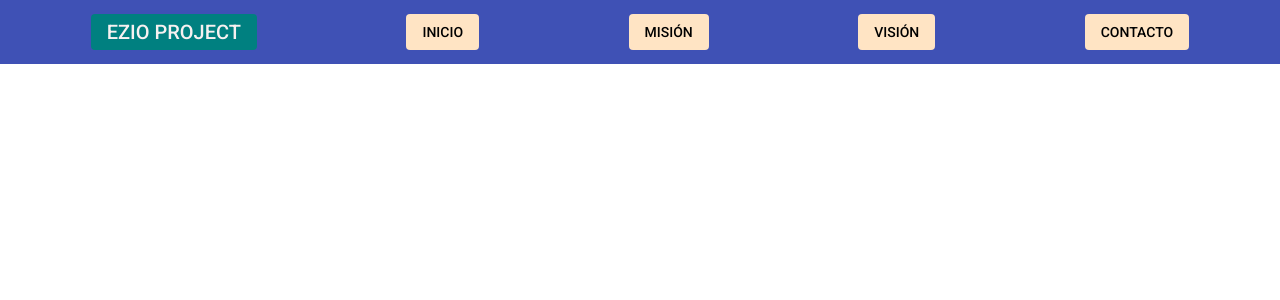
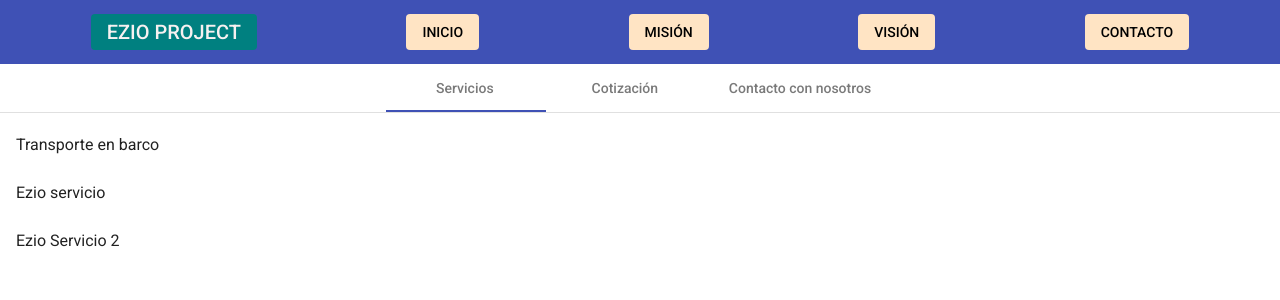
Before and after one commit to RDKardo/EzioProject, an Angular app: page / in a window 1280 px wide. Shown: the top 300 px of the page. Built offline with nearby package versions, Linux system fonts and the light colour scheme.

Commit message:
Integrando tab de prueba

```diff
--- a/src/app/app.component.css
+++ b/src/app/app.component.css
@@ -14,6 +14,12 @@ span{
     color: orange;
 }
 
+.textTab{
+    font-size: 20px;
+    color: teal;
+    font-style: normal;
+}
+
 .btnStyle{
     background-color: bisque;
     color: black;
@@ -24,3 +30,7 @@ span{
     color: rgb(247, 241, 241);
     font-size: 20px;
 }
+
+.mat-tab-group {
+    margin-bottom: 48px;
+  }
--- a/src/app/app.component.html
+++ b/src/app/app.component.html
@@ -25,3 +25,15 @@
       <button mat-menu-item>Item 2</button>
     </mat-menu>
 </mat-toolbar>
+
+<mat-tab-group mat-align-tabs="center">
+  <mat-tab label="Servicios">
+    <mat-list role="list">
+      <mat-list-item role="listitem" >Transporte en barco</mat-list-item>
+      <mat-list-item role="listitem">Ezio servicio</mat-list-item>
+      <mat-list-item role="listitem">Ezio Servicio 2</mat-list-item>
+    </mat-list>
+  </mat-tab>
+  <mat-tab label="Cotización" >Cotización</mat-tab>
+  <mat-tab label="Contacto con nosotros" >Registro</mat-tab>
+</mat-tab-group>
```
